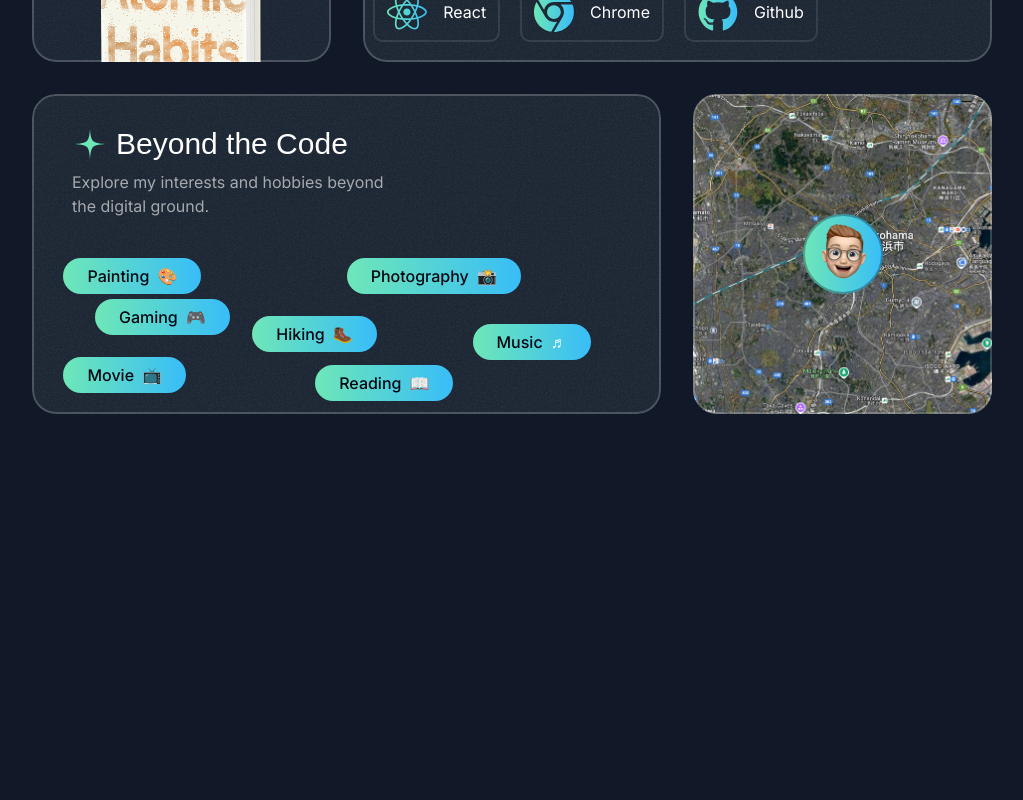
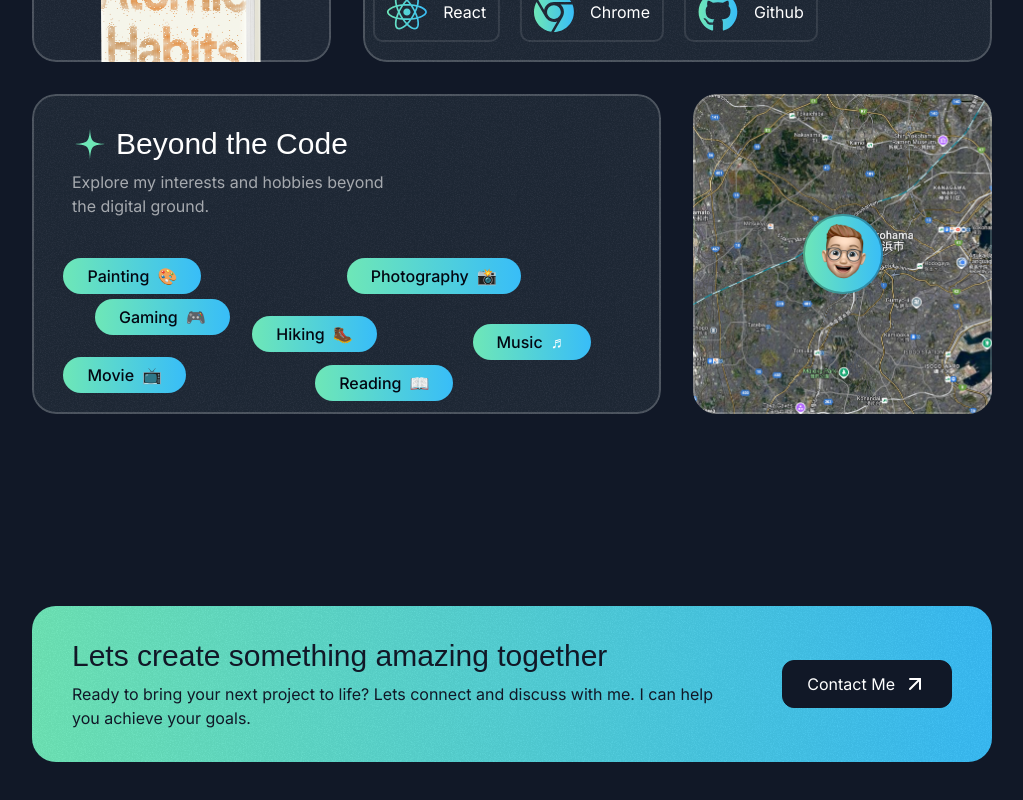
Before and after one commit to CoderMahabub/my-portfolio, a Next.js app: page / in a window 1280 px wide. Shown: the part 4414-5214 px from the top of the page, without its empty margins (128-1151 px from the left). Before the commit the page ends 4940 px from the top, so only its background shows below. Built offline with nearby package versions, Linux system fonts and the light colour scheme; a web font is replaced by a local one.

Commit message:
Contact Me Sectioin Done

```diff
--- a/src/app/page.tsx
+++ b/src/app/page.tsx
@@ -1,4 +1,5 @@
 import { AboutSection } from "@/sections/About";
+import { ContactSection } from "@/sections/Contact";
 import { Header } from "@/sections/Header";
 import { HeroSection } from "@/sections/Hero";
 import { ProjectsSection } from "@/sections/Projects";
@@ -14,6 +15,7 @@ export default function Home() {
       <TapeSection />
       <TestimonialsSection />
       <AboutSection />
+      <ContactSection />
     </div>
   );
 }
--- a/src/sections/Contact.tsx
+++ b/src/sections/Contact.tsx
@@ -1,3 +1,36 @@
+import ArrowUpRightIcon from "@/assets/icons/arrow-up-right.svg";
+import grainImage from "@/assets/images/grain.jpg";
+
 export const ContactSection = () => {
-  return <div>Contact Section</div>;
+  return (
+    <div className="py-16 pt-12 lg:py-24 lg:pt-20">
+      <div className="container">
+        <div className="bg-gradient-to-r from-emerald-300 to-sky-400 text-gray-900 py-8 px-10 rounded-3xl text-center md:text-left relative overflow-hidden z-0">
+          <div
+            className="absolute inset-0 opacity-5 -z-10"
+            style={{
+              backgroundImage: `url(${grainImage.src})`,
+            }}
+          ></div>
+          <div className="flex flex-col md:flex-row gap-8 md:gap-16 items-center">
+            <div>
+              <h2 className="font-serif text-2xl md:text-3xl">
+                Lets create something amazing together
+              </h2>
+              <p className="text-sm mt-2 md:text-base">
+                Ready to bring your next project to life? Lets connect and
+                discuss with me. I can help you achieve your goals.
+              </p>
+            </div>
+            <div>
+              <button className="text-white bg-gray-900 inline-flex items-center px-6 h-12 rounded-xl gap-2 w-max border border-gray-900">
+                <span className="text-semibold">Contact Me</span>
+                <ArrowUpRightIcon className="size4" />
+              </button>
+            </div>
+          </div>
+        </div>
+      </div>
+    </div>
+  );
 };
```
